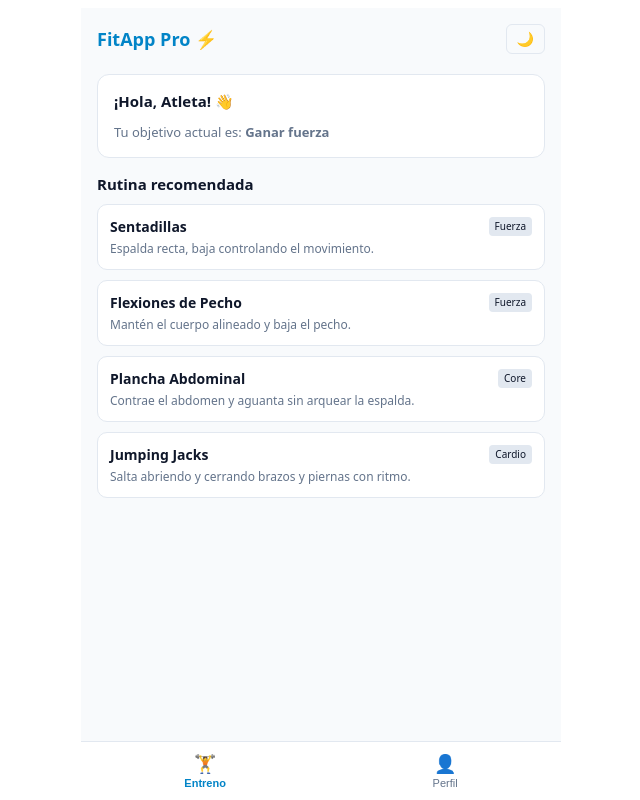
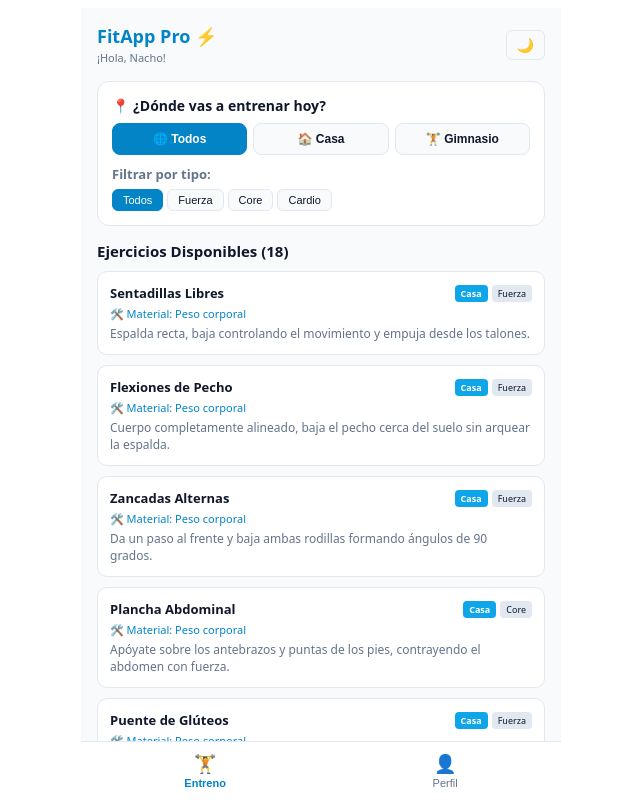
Before and after one commit to Natxmad-boop/fitapp, a React (Vite) app: page / in a window 1280 px wide. Shown: the top 800 px of the page, without its empty margins (319-959 px from the left). Built offline with nearby package versions, Linux system fonts and the light colour scheme.

Commit message:
Update App.tsx

```diff
--- a/src/App.tsx
+++ b/src/App.tsx
@@ -3,7 +3,9 @@ import React, { useState, useEffect } from 'react';
 interface Exercise {
   id: string;
   name: string;
-  category: 'Fuerza' | 'Core' | 'Cardio';
+  location: 'Casa' | 'Gimnasio';
+  category: 'Fuerza' | 'Core' | 'Cardio' | 'Movilidad';
+  equipment: string;
   instructions: string;
 }
 
@@ -15,24 +17,49 @@ interface UserProfile {
 }
 
 const EXERCISES: Exercise[] = [
-  { id: '1', name: 'Sentadillas', category: 'Fuerza', instructions: 'Espalda recta, baja controlando el movimiento.' },
-  { id: '2', name: 'Flexiones de Pecho', category: 'Fuerza', instructions: 'Mantén el cuerpo alineado y baja el pecho.' },
-  { id: '3', name: 'Plancha Abdominal', category: 'Core', instructions: 'Contrae el abdomen y aguanta sin arquear la espalda.' },
-  { id: '4', name: 'Jumping Jacks', category: 'Cardio', instructions: 'Salta abriendo y cerrando brazos y piernas con ritmo.' }
+  // --- CASA ---
+  { id: '1', name: 'Sentadillas Libres', location: 'Casa', category: 'Fuerza', equipment: 'Peso corporal', instructions: 'Espalda recta, baja controlando el movimiento y empuja desde los talones.' },
+  { id: '2', name: 'Flexiones de Pecho', location: 'Casa', category: 'Fuerza', equipment: 'Peso corporal', instructions: 'Cuerpo completamente alineado, baja el pecho cerca del suelo sin arquear la espalda.' },
+  { id: '3', name: 'Zancadas Alternas', location: 'Casa', category: 'Fuerza', equipment: 'Peso corporal', instructions: 'Da un paso al frente y baja ambas rodillas formando ángulos de 90 grados.' },
+  { id: '4', name: 'Plancha Abdominal', location: 'Casa', category: 'Core', equipment: 'Peso corporal', instructions: 'Apóyate sobre los antebrazos y puntas de los pies, contrayendo el abdomen con fuerza.' },
+  { id: '5', name: 'Puente de Glúteos', location: 'Casa', category: 'Fuerza', equipment: 'Peso corporal', instructions: 'Tumbado boca arriba con rodillas flexionadas, eleva la cadera contrayendo glúteos.' },
+  { id: '6', name: 'Jumping Jacks', location: 'Casa', category: 'Cardio', equipment: 'Peso corporal', instructions: 'Salta abriendo y cerrando piernas y brazos de forma rítmica.' },
+  { id: '7', name: 'Curl de Bíceps con Bandas / Mochila', location: 'Casa', category: 'Fuerza', equipment: 'Banda elástica o mochila con peso', instructions: 'Pisa la banda o sujeta la mochila y eleva los brazos contrayendo los bíceps.' },
+  { id: '8', name: 'Press Militar con Mancuernas / Botellas', location: 'Casa', category: 'Fuerza', equipment: 'Mancuernas o botellas de agua', instructions: 'Eleva el peso por encima de la cabeza de forma controlada.' },
+
+  // --- GIMNASIO ---
+  { id: '9', name: 'Press de Banca Plano', location: 'Gimnasio', category: 'Fuerza', equipment: 'Barra y banco', instructions: 'Acuéstate, baja la barra de manera controlada al pecho y empuja hacia arriba.' },
+  { id: '10', name: 'Sentadilla en Barra Libre (Squat)', location: 'Gimnasio', category: 'Fuerza', equipment: 'Jaula de potencia y barra', instructions: 'Coloca la barra sobre los trapecios, rompe el paralelo bajando la cadera y sube firme.' },
+  { id: '11', name: 'Dominadas asistidas o libres', location: 'Gimnasio', category: 'Fuerza', equipment: 'Máquina de dominadas o barra fija', instructions: 'Succiona con la fuerza de la espalda llevando el pecho hacia la barra.' },
+  { id: '12', name: 'Remo en Polea Baja', location: 'Gimnasio', category: 'Fuerza', equipment: 'Máquina de poleas', instructions: 'Espalda recta, tira del agarre hacia el abdomen contrayendo las escápulas.' },
+  { id: '13', name: 'Prensa de Piernas 45º', location: 'Gimnasio', category: 'Fuerza', equipment: 'Máquina de prensa', instructions: 'Coloca los pies en la plataforma, baja controlando y empuja sin bloquear las rodillas.' },
+  { id: '14', name: 'Extensiones de Cuádriceps', location: 'Gimnasio', category: 'Fuerza', equipment: 'Máquina de extensiones', instructions: 'Eleva las piernas contrayendo los cuádriceps de forma estricta arriba.' },
+  { id: '15', name: 'Curl Femoral tumbado', location: 'Gimnasio', category: 'Fuerza', equipment: 'Máquina femoral', instructions: 'Flexiona las piernas llevando los talones hacia los glúteos.' },
+  { id: '16', name: 'Elevaciones Laterales con Mancuernas', location: 'Gimnasio', category: 'Fuerza', equipment: 'Mancuernas', instructions: 'Eleva los brazos hacia los lados hasta la altura de los hombros.' },
+  { id: '17', name: 'Tríceps en Polea Alta', location: 'Gimnasio', category: 'Fuerza', equipment: 'Polea y cuerda', instructions: 'Codos pegados al cuerpo y extiende los antebrazos hacia abajo.' },
+  { id: '18', name: 'Cinta de Correr o Elíptica', location: 'Gimnasio', category: 'Cardio', equipment: 'Máquina de cardio', instructions: 'Mantén un ritmo constante aeróbico durante el tiempo establecido.' }
 ];
 
 export default function App() {
   const [profile, setProfile] = useState<UserProfile>(() => {
     const saved = localStorage.getItem('fitapp_simple_profile');
-    return saved ? JSON.parse(saved) : { id: '1', name: 'Atleta', weight: 70, goal: 'Ganar fuerza' };
+    return saved ? JSON.parse(saved) : { id: '1', name: 'Nacho', weight: 70, goal: 'Ganar fuerza y músculo' };
   });
 
   const [activeTab, setActiveTab] = useState<'entreno' | 'perfil'>('entreno');
   const [isDarkMode, setIsDarkMode] = useState<boolean>(false);
+  const [selectedLocation, setSelectedLocation] = useState<'Todos' | 'Casa' | 'Gimnasio'>('Todos');
+  const [selectedCategory, setSelectedCategory] = useState<string>('Todos');
 
   useEffect(() => {
     localStorage.setItem('fitapp_simple_profile', JSON.stringify(profile));
   }, [profile]);
+
+  const filteredExercises = EXERCISES.filter(ex => {
+    if (selectedLocation !== 'Todos' && ex.location !== selectedLocation) return false;
+    if (selectedCategory !== 'Todos' && ex.category !== selectedCategory) return false;
+    return true;
+  });
 
   const t = isDarkMode ? {
     bg: '#0f172a',
@@ -51,11 +78,14 @@ export default function App() {
   };
 
   return (
-    <div style={{ fontFamily: 'system-ui, sans-serif', maxWidth: '480px', margin: '0 auto', padding: '16px', paddingBottom: '80px', backgroundColor: t.bg, color: t.text, minHeight: '100vh', boxSizing: 'border-box' }}>
+    <div style={{ fontFamily: 'system-ui, sans-serif', maxWidth: '480px', margin: '0 auto', padding: '16px', paddingBottom: '90px', backgroundColor: t.bg, color: t.text, minHeight: '100vh', boxSizing: 'border-box' }}>
 
       {/* Cabecera */}
-      <header style={{ display: 'flex', justifyContent: 'space-between', alignItems: 'center', marginBottom: '20px' }}>
-        <h1 style={{ fontSize: '18px', margin: 0, color: t.primary }}>FitApp Pro ⚡</h1>
+      <header style={{ display: 'flex', justifyContent: 'space-between', alignItems: 'center', marginBottom: '16px' }}>
+        <div>
+          <h1 style={{ fontSize: '18px', margin: 0, color: t.primary }}>FitApp Pro ⚡</h1>
+          <p style={{ fontSize: '11px', color: t.textSec, margin: '2px 0 0 0' }}>¡Hola, {profile.name}!</p>
+        </div>
         <button onClick={() => setIsDarkMode(!isDarkMode)} style={{ background: 'none', border: `1px solid ${t.border}`, borderRadius: '6px', padding: '6px 10px', cursor: 'pointer', fontSize: '14px' }}>
           {isDarkMode ? '☀️' : '🌙'}
         </button>
@@ -64,19 +94,64 @@ export default function App() {
       {/* Contenido de Entreno */}
       {activeTab === 'entreno' && (
         <div>
-          <div style={{ backgroundColor: t.card, borderRadius: '12px', padding: '16px', border: `1px solid ${t.border}`, marginBottom: '16px' }}>
-            <h2 style={{ fontSize: '15px', marginTop: 0 }}>¡Hola, {profile.name}! 👋</h2>
-            <p style={{ fontSize: '13px', color: t.textSec, margin: '4px 0 0 0' }}>Tu objetivo actual es: <strong>{profile.goal}</strong></p>
+          <div style={{ backgroundColor: t.card, borderRadius: '12px', padding: '14px', border: `1px solid ${t.border}`, marginBottom: '14px' }}>
+            <h2 style={{ fontSize: '14px', marginTop: 0, marginBottom: '8px' }}>📍 ¿Dónde vas a entrenar hoy?</h2>
+            <div style={{ display: 'flex', gap: '6px', marginBottom: '10px' }}>
+              {['Todos', 'Casa', 'Gimnasio'].map(loc => (
+                <button
+                  key={loc}
+                  onClick={() => setSelectedLocation(loc as any)}
+                  style={{
+                    flex: 1,
+                    padding: '8px',
+                    borderRadius: '8px',
+                    border: `1px solid ${selectedLocation === loc ? t.primary : t.border}`,
+                    backgroundColor: selectedLocation === loc ? t.primary : t.bg,
+                    color: selectedLocation === loc ? '#fff' : t.text,
+                    fontSize: '12px',
+                    fontWeight: '600',
+                    cursor: 'pointer'
+                  }}
+                >
+                  {loc === 'Casa' ? '🏠 Casa' : loc === 'Gimnasio' ? '🏋️ Gimnasio' : '🌐 Todos'}
+                </button>
+              ))}
+            </div>
+
+            <h3 style={{ fontSize: '13px', margin: '10px 0 6px 0', color: t.textSec }}>Filtrar por tipo:</h3>
+            <div style={{ display: 'flex', gap: '4px', flexWrap: 'wrap' }}>
+              {['Todos', 'Fuerza', 'Core', 'Cardio'].map(cat => (
+                <button
+                  key={cat}
+                  onClick={() => setSelectedCategory(cat)}
+                  style={{
+                    padding: '4px 10px',
+                    borderRadius: '6px',
+                    border: `1px solid ${selectedCategory === cat ? t.primary : t.border}`,
+                    backgroundColor: selectedCategory === cat ? t.primary : t.bg,
+                    color: selectedCategory === cat ? '#fff' : t.text,
+                    fontSize: '11px',
+                    cursor: 'pointer'
+                  }}
+                >
+                  {cat}
+                </button>
+              ))}
+            </div>
           </div>
 
-          <h3 style={{ fontSize: '15px', marginBottom: '10px' }}>Rutina recomendada</h3>
+          <h3 style={{ fontSize: '15px', marginBottom: '10px' }}>Ejercicios Disponibles ({filteredExercises.length})</h3>
           <div style={{ display: 'flex', flexDirection: 'column', gap: '10px' }}>
-            {EXERCISES.map(ex => (
+            {filteredExercises.map(ex => (
               <div key={ex.id} style={{ backgroundColor: t.card, border: `1px solid ${t.border}`, borderRadius: '10px', padding: '12px' }}>
-                <div style={{ display: 'flex', justifyContent: 'space-between', marginBottom: '4px' }}>
-                  <strong style={{ fontSize: '14px' }}>{ex.name}</strong>
-                  <span style={{ fontSize: '10px', backgroundColor: t.border, padding: '2px 6px', borderRadius: '4px' }}>{ex.category}</span>
+                <div style={{ display: 'flex', justifyContent: 'space-between', alignItems: 'center', marginBottom: '4px' }}>
+                  <strong style={{ fontSize: '13px' }}>{ex.name}</strong>
+                  <div style={{ display: 'flex', gap: '4px' }}>
+                    <span style={{ fontSize: '9px', backgroundColor: ex.location === 'Casa' ? '#0ea5e9' : '#8b5cf6', color: '#fff', padding: '2px 6px', borderRadius: '4px', fontWeight: 'bold' }}>{ex.location}</span>
+                    <span style={{ fontSize: '9px', backgroundColor: t.border, padding: '2px 6px', borderRadius: '4px' }}>{ex.category}</span>
+                  </div>
                 </div>
+                <p style={{ fontSize: '11px', color: t.primary, margin: '2px 0 4px 0' }}>🛠️ Material: {ex.equipment}</p>
                 <p style={{ fontSize: '12px', color: t.textSec, margin: 0 }}>{ex.instructions}</p>
               </div>
             ))}
```
